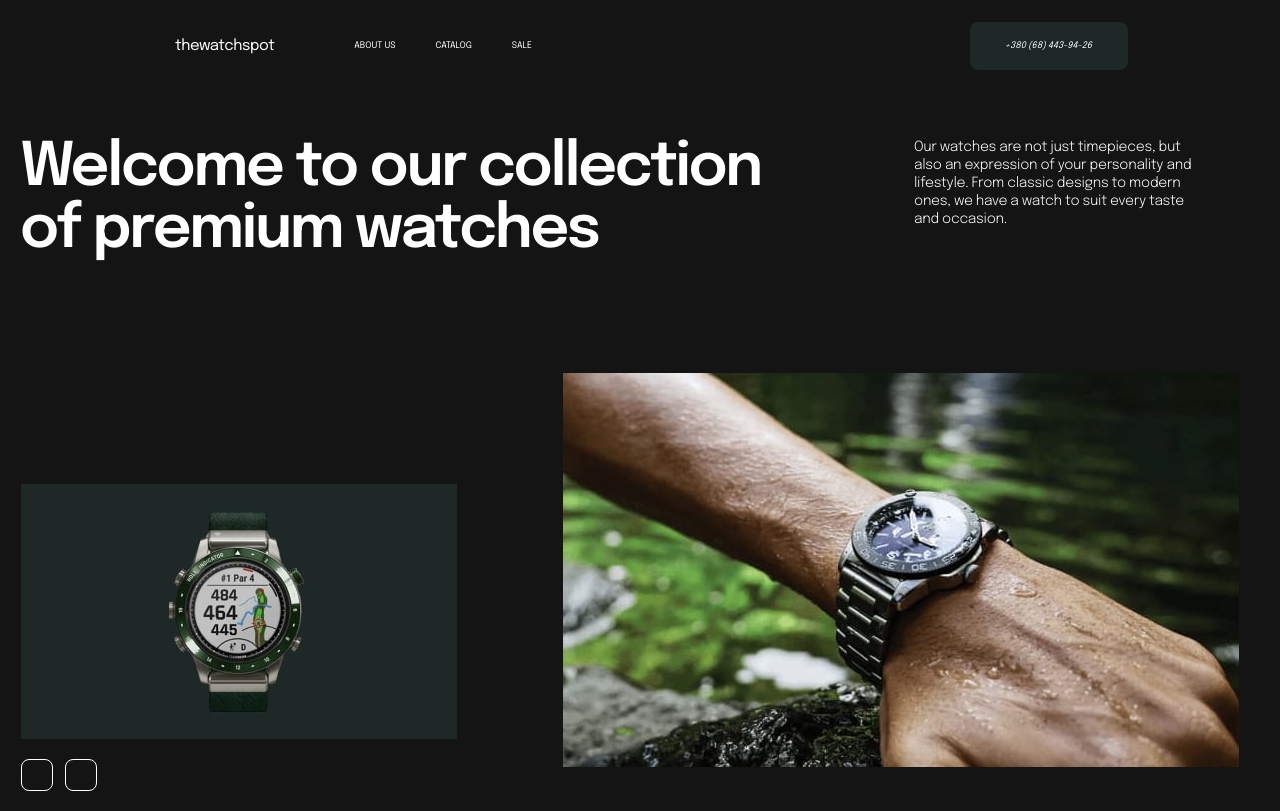
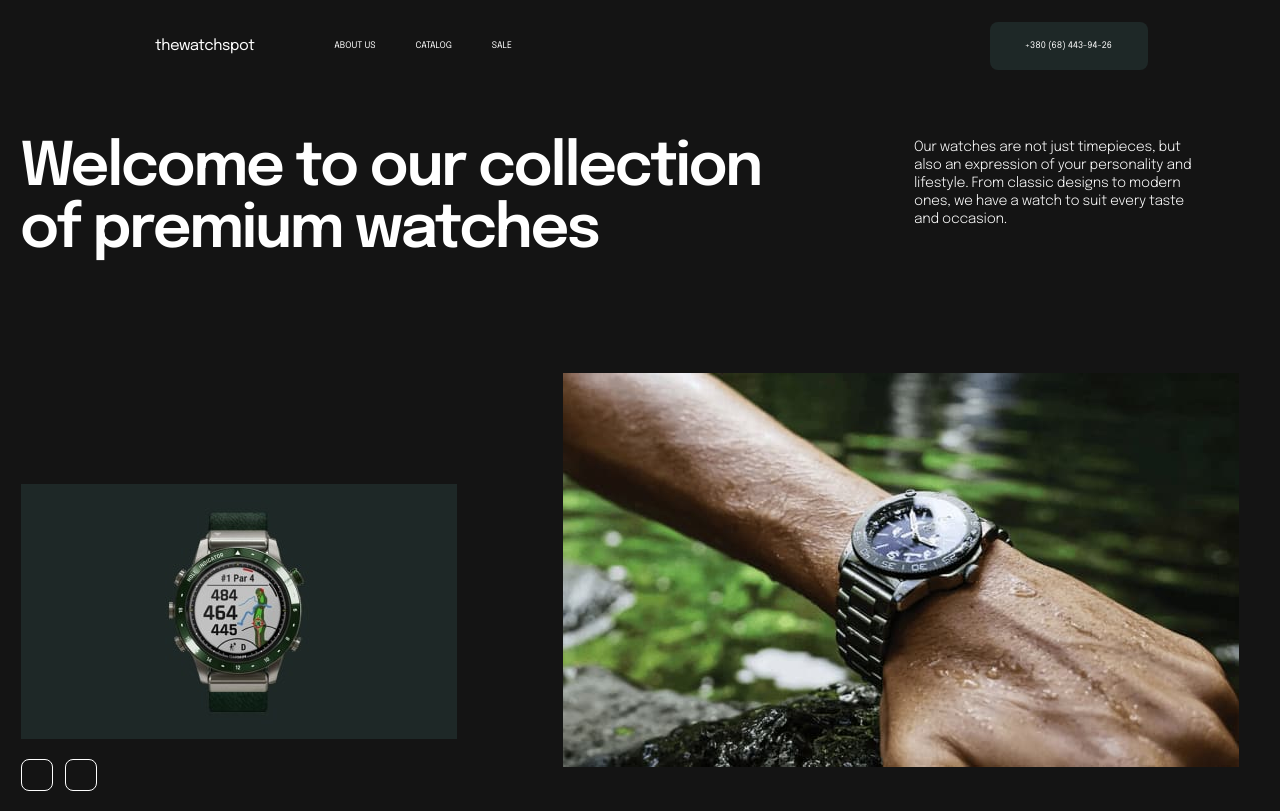
Before and after one commit to Startonio/project-05, a website built with Vite: page src/index.html in a window 1280 px wide. Shown: the top 811 px of the page. Built offline with nearby package versions, Linux system fonts and the light colour scheme; files whose address does not match are found by name.

Commit message:
конець

```diff
--- a/src/css/catalog.css
+++ b/src/css/catalog.css
@@ -1,6 +1,7 @@
 .catalog {
   background-color: #ffffff;
   align-items: center;
+  /* justify-content: center; */
   display: flex;
   padding-bottom: 80px;
 }
--- a/src/css/header.css
+++ b/src/css/header.css
@@ -2,10 +2,10 @@ header{
   background-color: #141414;
 }
 
-.container-header{
+/* .container-header{
   height: 100%;
   width: 100%;
-}
+} */
 .logo-container {
   min-width: 320px;
   padding-top: 29px;
@@ -165,6 +165,7 @@ header{
     padding: 18px 36px 18px 35px;
     background: #1e2827;
     border-radius: 8px;
+    font-style: normal;
   }
 }
 @media screen and (min-width: 1280px) {
@@ -174,8 +175,8 @@ header{
       padding-bottom: 80px;
       margin: 0 auto;
       background-color: #141414;
-      height: 100%;
-      width: 100%;
+      /* height: 100%;
+      width: 100%; */
     }
 
   .logo-container {
--- a/src/partials/header.html
+++ b/src/partials/header.html
@@ -1,5 +1,5 @@
-<header class="container">
-  <div class="logo-container container-header">
+<header>
+  <div class="logo-container container container-header">
     <nav class="header-nav">
       <a href="./index.html" class="link link-logo-header">
         <p class="logo-text">thewatchspot</p>
--- a/src/partials/new-watches.html
+++ b/src/partials/new-watches.html
@@ -1,5 +1,5 @@
 <section class="new-watch">
-    <div class="conteiner">
+    <div class="container">
         <h3 class="new-watch_p">New watches</h3>
         <h2 class="new-watch_h">Green And Bronze—The Match Made In Heaven</h2>
         <ul class="new-watch_ul">
--- a/src/partials/sale.html
+++ b/src/partials/sale.html
@@ -1,5 +1,5 @@
 <section class="sale-section" id="sale">
-  <div class="sale-container">
+  <div class="sale-container container">
     <h2 class="sale-title">Sale</h2>
     <div class="sale-foto">
       <div class="sale-foto-small">
```
Also changed, not shown: src/css/reset.css (+18 -0 lines).
